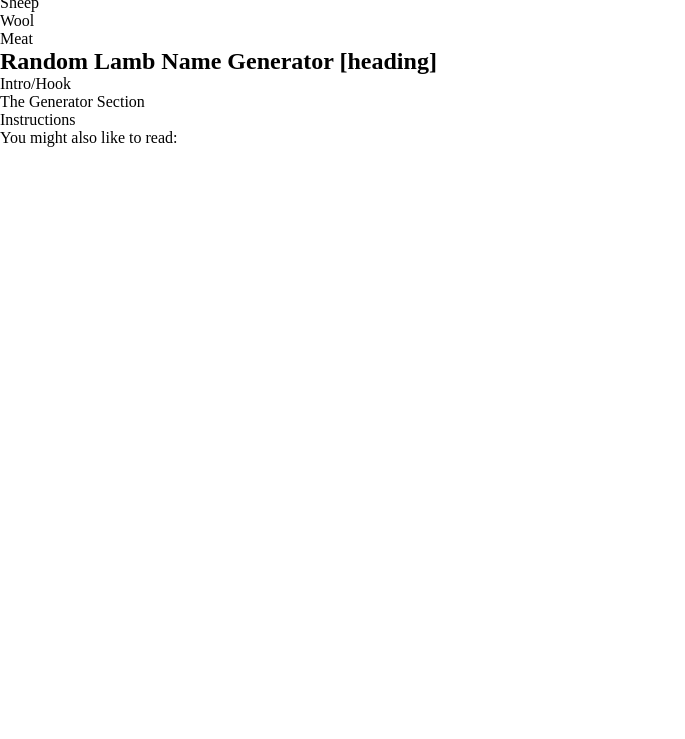
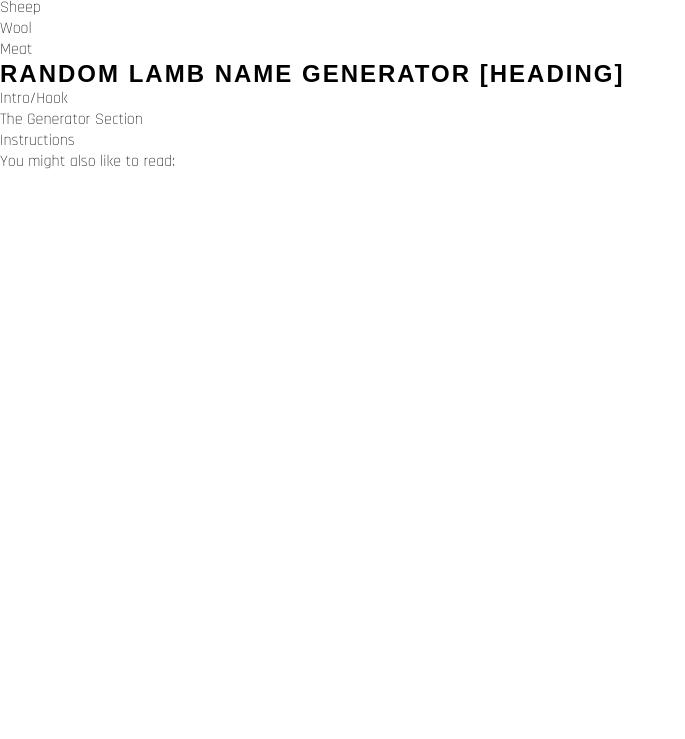
Before and after one commit to fr00tbat/RandomLambNameGenerator, a plain HTML site: page index.html in a window 1280 px wide. Shown: the part 61-800 px from the top of the page, without its empty margins (0-685 px from the left). Drawn offline with Linux system fonts and the light colour scheme; a web font is replaced by a local one.

Commit message:
Add font style rules to body and headings

```diff
--- a/assets/css/style.css
+++ b/assets/css/style.css
@@ -5,3 +5,18 @@
     padding: 0;
     border: none;
 }
+
+body {
+    font-family: Rajdhani, sans-serif;
+    font-weight: 300;
+    color: #000;
+}
+
+/*headings and logo*/
+
+h1, h2 {
+    font-family: Gajraj, sans-serif;
+    text-transform: uppercase;
+    letter-spacing: 2px;
+    color: #000;
+}
```
